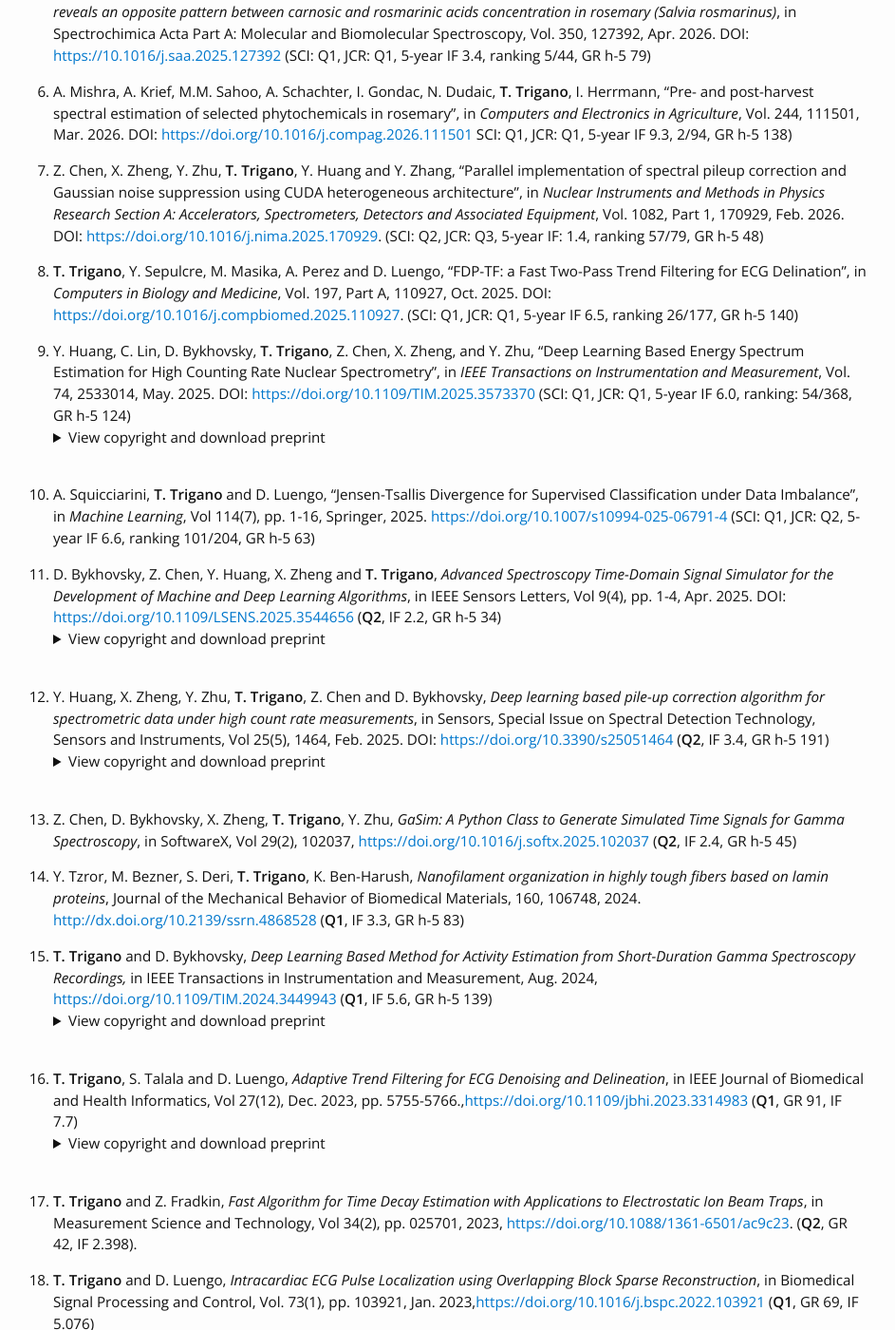
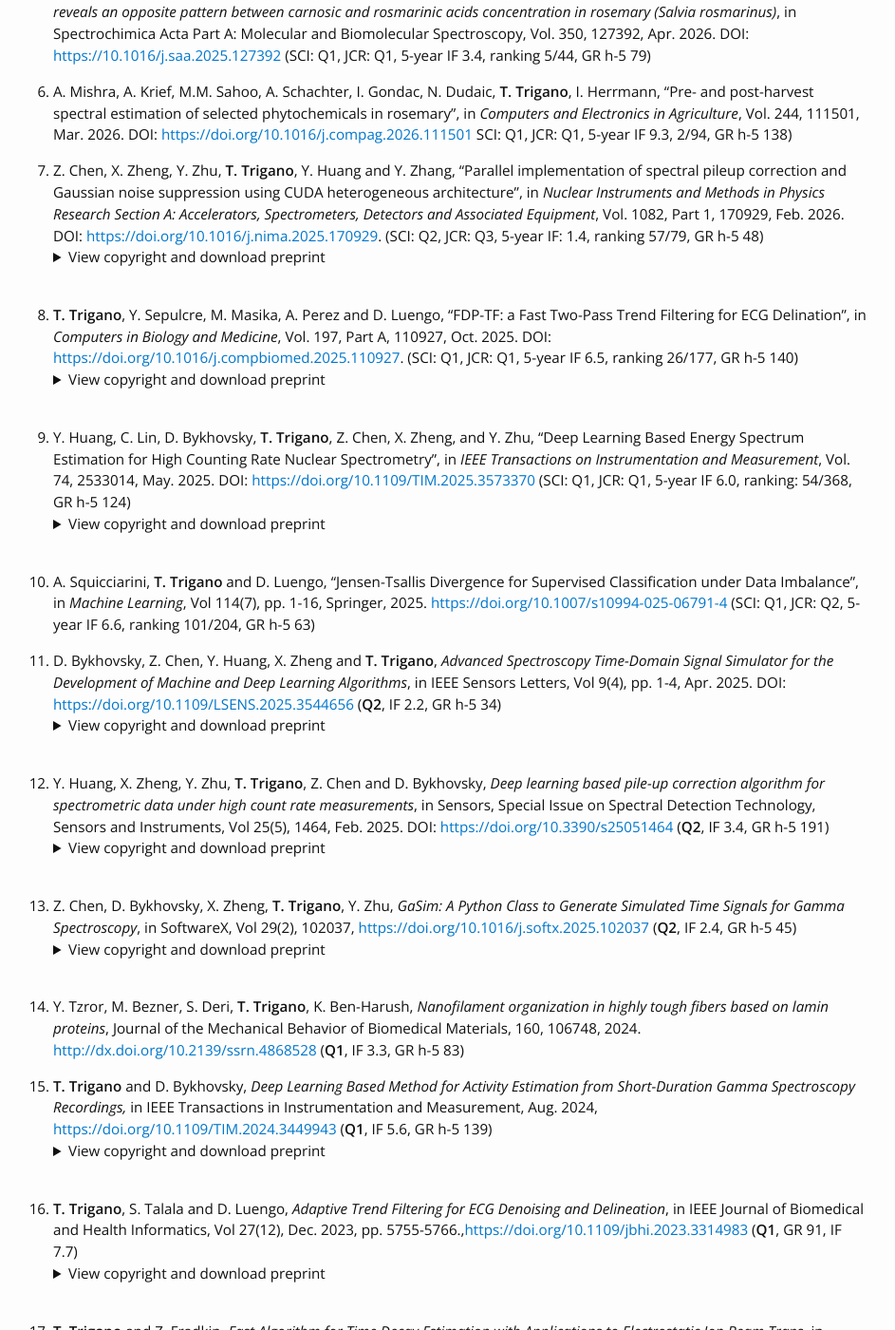
Before and after one commit to TomTrigano/my-webpage, a Jekyll site: the page built from publications.md, in a window 1280 px wide and 1400 px high, scrolled down 833 px. Shown: the whole window at 95% size, without its empty margins (169-1112 px from the left). Built offline with Jekyll 4.4.1, drawn with Linux system fonts in a browser that asks for light colours; some of the changed text lies outside the part shown.

Commit message:
uploaded some elsevier papers

```diff
--- a/publications.md
+++ b/publications.md
@@ -49,8 +49,24 @@
 1. A. Mishra, A. Krief, M.M. Sahoo, A. Schachter, I. Gondac, N. Dudaic, **T. Trigano**, I. Herrmann, "Pre- and post-harvest spectral estimation of selected phytochemicals in rosemary", in *Computers and Electronics in Agriculture*, Vol. 244, 111501, Mar. 2026. DOI: <https://doi.org/10.1016/j.compag.2026.111501> SCI: Q1, JCR: Q1, 5-year IF 9.3, 2/94, GR h-5 138)
 
 1. Z. Chen, X. Zheng, Y. Zhu, **T. Trigano**, Y. Huang and Y. Zhang, "Parallel implementation of spectral pileup correction and Gaussian noise suppression using CUDA heterogeneous architecture", in *Nuclear Instruments and Methods in Physics Research Section A: Accelerators, Spectrometers, Detectors and Associated Equipment*,  Vol. 1082, Part 1, 170929, Feb. 2026. DOI: <https://doi.org/10.1016/j.nima.2025.170929>. (SCI: Q2, JCR: Q3, 5-year IF: 1.4, ranking 57/79, GR h-5 48)
+   <details>
+   <summary> View copyright and download preprint </summary>
+
+   <small> © [2026] Publised by Elsevier. This manuscript version is made available under the CC-BY-NC-ND 4.0 license <a href="https://creativecommons.org/licenses/by-nc-nd/4.0/"> https://creativecommons.org/licenses/by-nc-nd/4.0/ </a> .
+</small>
+   <a href="chen_parallel_2026.pdf">Click here to download the preprint</a><br><br>
+
+   </details><br>
 
 1. **T. Trigano**, Y. Sepulcre, M. Masika, A. Perez and D. Luengo, "FDP-TF: a Fast Two-Pass Trend Filtering for ECG Delination", in *Computers in Biology and Medicine*, Vol. 197, Part A, 110927, Oct. 2025. DOI: <https://doi.org/10.1016/j.compbiomed.2025.110927>. (SCI: Q1, JCR: Q1, 5-year IF 6.5, ranking 26/177, GR h-5 140)
+   <details>
+   <summary> View copyright and download preprint </summary>
+
+   <small> © [2025] Publised by Elsevier. This manuscript version is made available under the CC-BY-NC-ND 4.0 license <a href="https://creativecommons.org/licenses/by-nc-nd/4.0/"> https://creativecommons.org/licenses/by-nc-nd/4.0/ </a> .
+</small>
+   <a href="trigano_fdptf_2025.pdf">Click here to download the preprint</a><br><br>
+
+   </details><br>
 
 1. Y. Huang, C. Lin, D. Bykhovsky, **T. Trigano**, Z. Chen, X. Zheng, and Y. Zhu, "Deep Learning Based Energy Spectrum Estimation for High Counting Rate Nuclear Spectrometry", in *IEEE Transactions on Instrumentation and Measurement*, Vol. 74, 2533014, May. 2025. DOI: <https://doi.org/10.1109/TIM.2025.3573370> (SCI: Q1, JCR: Q1, 5-year IF 6.0, ranking: 54/368, GR h-5 124)
    <details>
@@ -82,6 +98,15 @@
    </details><br>
 
 1. Z. Chen, D. Bykhovsky, X. Zheng, **T. Trigano**, Y. Zhu, *GaSim: A Python Class to Generate Simulated Time Signals for Gamma Spectroscopy*, in SoftwareX, Vol 29(2), 102037, <https://doi.org/10.1016/j.softx.2025.102037> (**Q2**, IF 2.4, GR h-5 45)
+   <details>
+   <summary> View copyright and download preprint </summary>
+
+   <small> © [2025] Publised by Elsevier. This manuscript version is made available under the CC-BY-NC-ND 4.0 license <a href="https://creativecommons.org/licenses/by-nc-nd/4.0/"> https://creativecommons.org/licenses/by-nc-nd/4.0/ </a> .
+</small>
+   <a href="chen_software_2025.pdf">Click here to download the preprint</a><br><br>
+
+   </details><br>
+
 
 1. Y. Tzror, M. Bezner, S. Deri, **T. Trigano**, K. Ben-Harush, *Nanofilament organization in highly tough fibers based on lamin proteins*, Journal of the Mechanical Behavior of Biomedical Materials, 160, 106748, 2024. <http://dx.doi.org/10.2139/ssrn.4868528> (**Q1**, IF 3.3, GR h-5 83)
 
@@ -106,6 +131,14 @@
 1.  **T. Trigano** and Z. Fradkin, *Fast Algorithm for Time Decay Estimation with Applications to Electrostatic Ion Beam Traps*, in Measurement Science and Technology,  Vol 34(2), pp. 025701, 2023, <https://doi.org/10.1088/1361-6501/ac9c23>. (**Q2**, GR 42, IF 2.398).
 
 1. **T. Trigano** and D. Luengo, *Intracardiac ECG Pulse Localization using Overlapping Block Sparse Reconstruction*, in Biomedical Signal Processing and Control, Vol. 73(1), pp. 103921, Jan. 2023,<https://doi.org/10.1016/j.bspc.2022.103921> (**Q1**, GR 69, IF 5.076)
+   <details>
+   <summary> View copyright and download preprint </summary>
+
+   <small> © [2023] Publised by Elsevier. This manuscript version is made available under the CC-BY-NC-ND 4.0 license <a href="https://creativecommons.org/licenses/by-nc-nd/4.0/"> https://creativecommons.org/licenses/by-nc-nd/4.0/ </a> .
+</small>
+   <a href="trigano_ogl_2023.pdf">Click here to download the preprint</a><br><br>
+
+   </details><br>
 
 1. M. Khayat, S. Deri, D. Wolf, **T. Trigano**, O. Medalia, K. Ben-Harush, *Biomimetic nuclear lamin fibers with remarkable toughness and stiffness*, in International Journal of Biological Macromolecules, Vol 163, pp 2060-2067, Nov. 2020, <https://doi.org/10.1016/j.ijbiomac.2020.09.113> (**Q2**, GR 123, IF 8.025).
 
```
Also changed, not shown: 4 other files.
